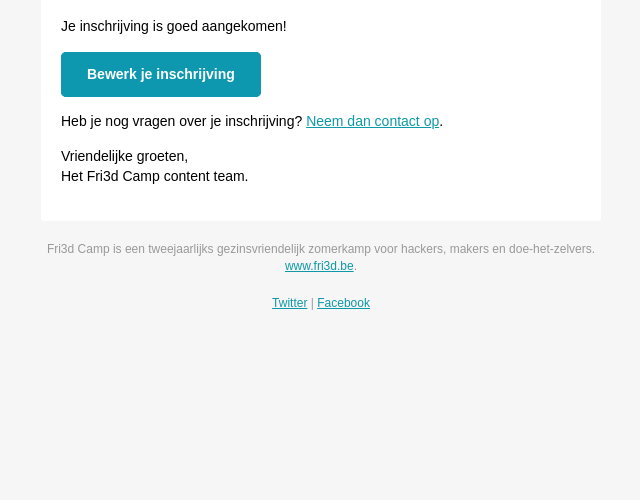
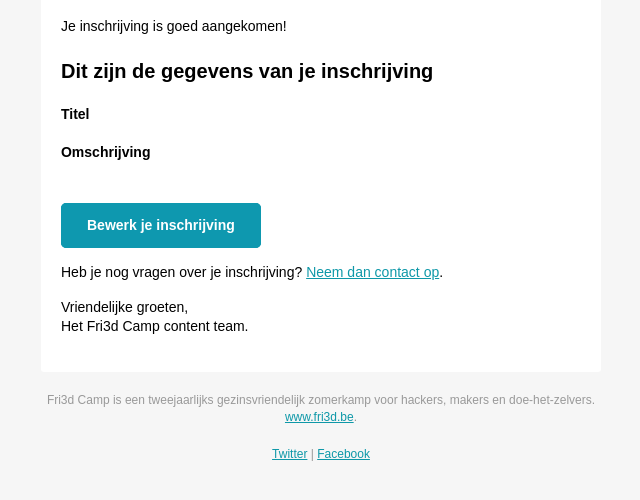
Before and after one commit to Fri3dCamp/fri3d-cmp-server, a Node server app: template api/templates/submission-created/html.ejs in a window 1280 px wide. Shown: the part 164-664 px from the top of the page, without its empty margins (319-959 px from the left). Run offline with Node 20, Linux system fonts and the light colour scheme; the template is opened without the code that fills it, so the values that code supplies are empty; some libraries are stand-ins or nearby versions.

Commit message:
Even fancier html mail template

```diff
--- a/api/templates/submission-created/html.ejs
+++ b/api/templates/submission-created/html.ejs
@@ -109,7 +109,13 @@
                       <td style="font-family: sans-serif; font-size: 14px; vertical-align: top;">
                         <p style="font-family: sans-serif; font-size: 14px; font-weight: normal; margin: 0; Margin-bottom: 15px;">Hallo <%= submission.firstname %>,</p>
                         <p style="font-family: sans-serif; font-size: 14px; font-weight: normal; margin: 0; Margin-bottom: 15px;">Je inschrijving is goed aangekomen!</p>
-                        <table border="0" cellpadding="0" cellspacing="0" class="btn btn-primary" style="border-collapse: separate; mso-table-lspace: 0pt; mso-table-rspace: 0pt; width: 100%; box-sizing: border-box;">
+                        <h3 style="font-family: sans-serif; font-size: 20px; font-weight:bold;">Dit zijn de gegevens van je inschrijving</h3>
+                        <h4 style="font-family: sans-serif; font-size: 14px; font-weight:bold;margin-bottom:3px;">Titel</h4>
+                        <p style="font-family: sans-serif; font-size: 14px; font-weight: normal; margin: 0; Margin-bottom: 15px;"><%= submission.title %></p>
+                        <h4 style="font-family: sans-serif; font-size: 14px; font-weight:bold;margin-bottom:3px;">Omschrijving</h4>
+                        <p style="font-family: sans-serif; font-size: 14px; font-weight: normal; margin: 0; Margin-bottom: 15px;"><%= submission.description %></p>
+
+                        <table border="0" cellpadding="0" cellspacing="0" class="btn btn-primary" style="border-collapse: separate; mso-table-lspace: 0pt; mso-table-rspace: 0pt; width: 100%; box-sizing: border-box;margin-top:40px;">
                           <tbody>
                             <tr>
                               <td align="left" style="font-family: sans-serif; font-size: 14px; vertical-align: top; padding-bottom: 15px;">
```
